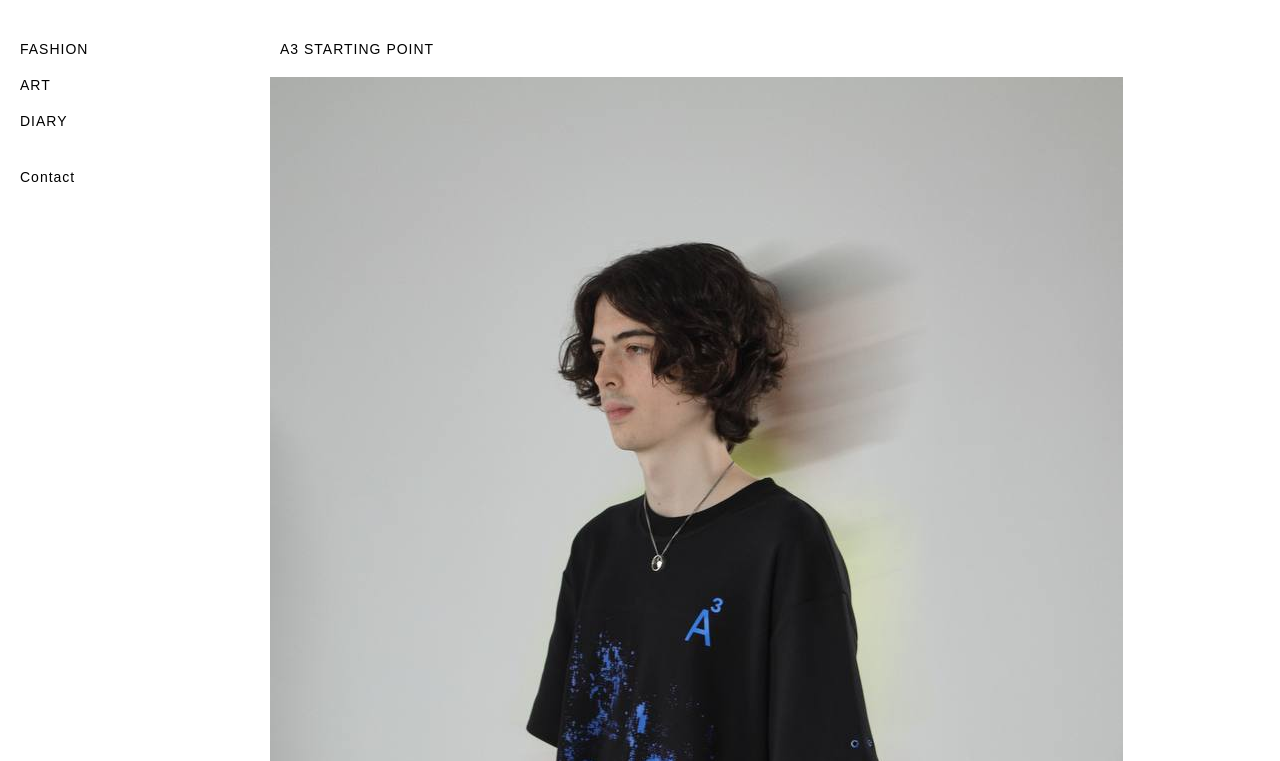
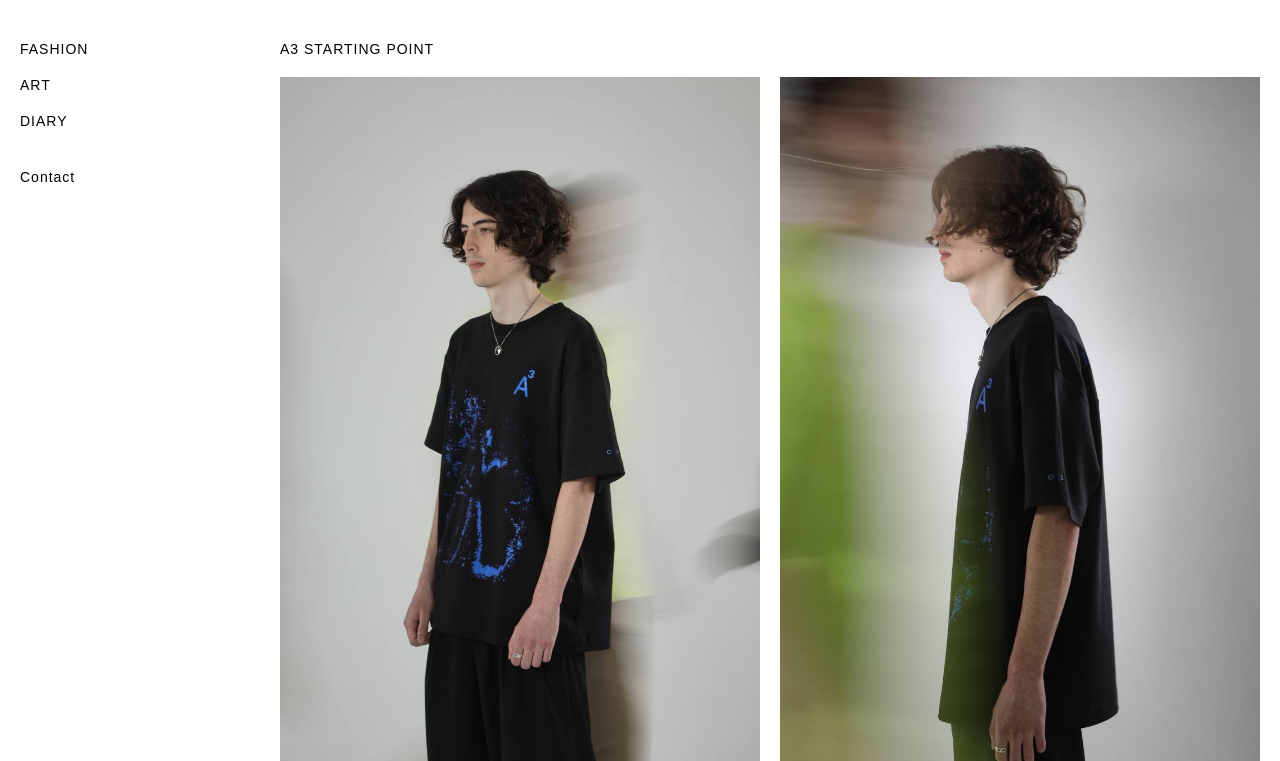
Before and after one commit to andrelearn/tanya, an Eleventy site: page fashion/a3/index.html in a window 1280 px wide. Shown: the part 39-800 px from the top of the page. Built offline with nearby package versions, Linux system fonts and the light colour scheme; Eleventy itself is replaced by a stand-in of ours; files that its build step writes are made by us from their sources; files whose address does not match are found by name.

Commit message:
a3/index пропустил "/", исправил

```diff
--- a/fashion/a3/index.html
+++ b/fashion/a3/index.html
@@ -3,8 +3,8 @@ title: A3 Starting point
 layout: base.njk
 ---
 <ul class="image-grid">
-	<li class="left-halfscreen">
-	 <img alt="" src="img\Fashion\a3pics\asdqwcxv.jpg">
+	<li class="halfscreen">
+	 <img alt="" src="/img/Fashion/a3pics/asdqwcxv.jpg">
 	</li>
 	<li class="halfscreen">
 	  <img alt="" src="/img/Fashion/a3pics/fasvd.jpg">
```
